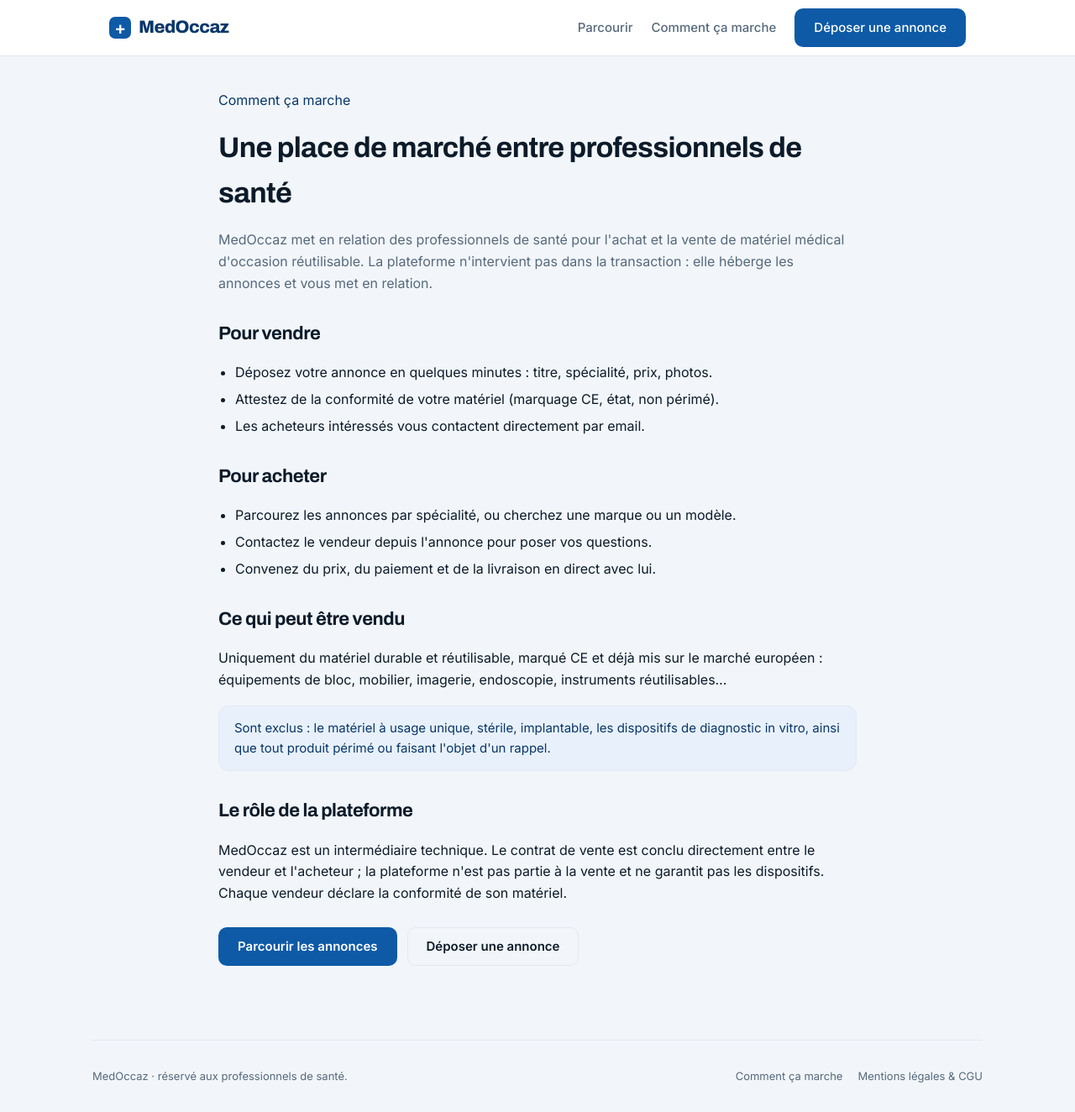
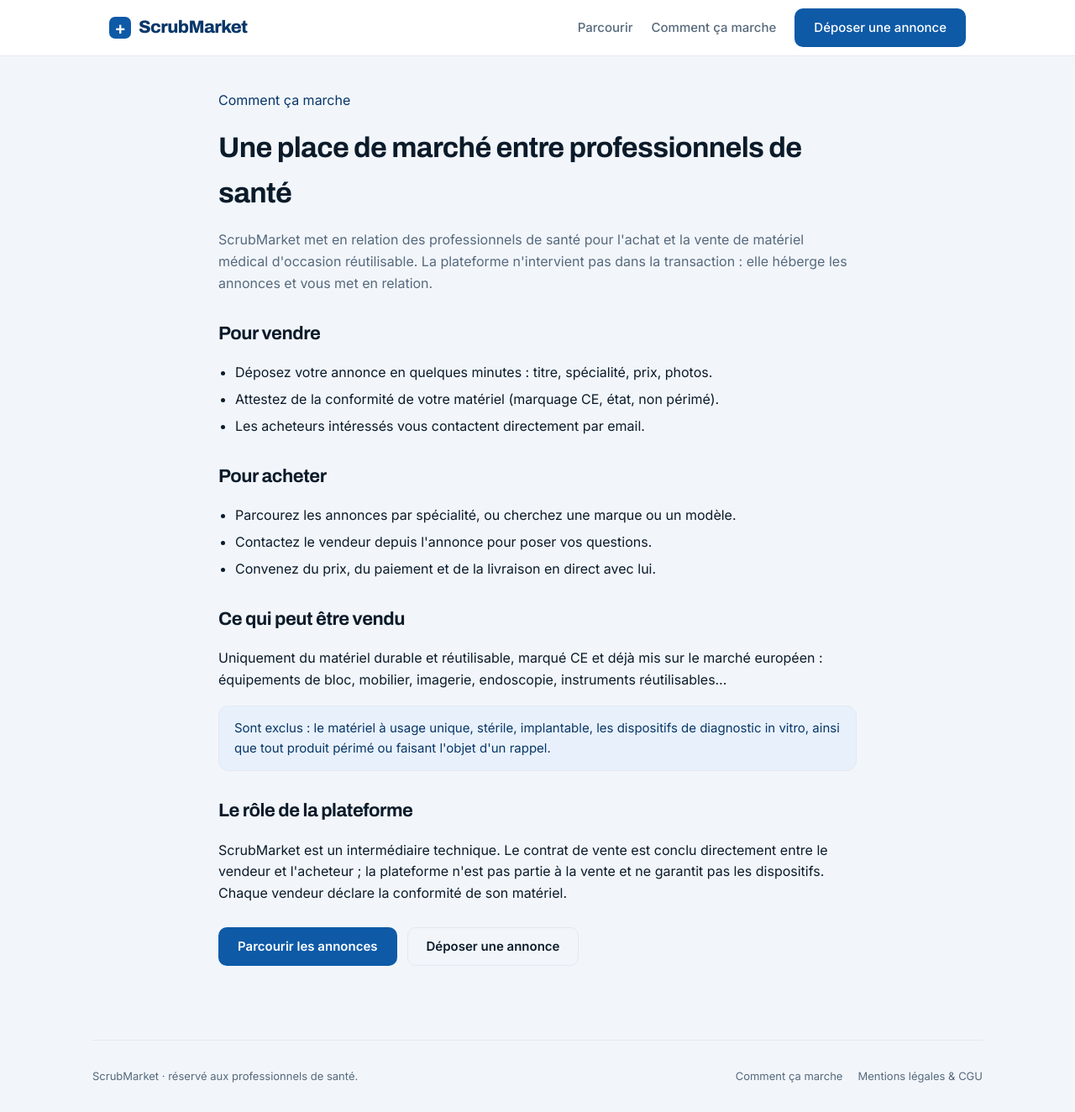
Before and after one commit to lorisguipro-crypto/SCRUBMARKET, a Next.js app: page /comment-ca-marche in a window 1280 px wide. Shown: the whole page at 84% size. Built offline with nearby package versions, Linux system fonts and the light colour scheme.

Commit message:
Add files via upload

```diff
--- a/app/comment-ca-marche/page.js
+++ b/app/comment-ca-marche/page.js
@@ -1,6 +1,6 @@
 import Link from 'next/link';
 
-export const metadata = { title: "Comment ça marche — MedOccaz" };
+export const metadata = { title: "Comment ça marche — ScrubMarket" };
 
 export default function CommentCaMarche() {
   return (
@@ -8,7 +8,7 @@
       <p className="eyebrow" style={{ color: 'var(--primary-dark)' }}>Comment ça marche</p>
       <h1>Une place de marché entre professionnels de santé</h1>
       <p className="muted">
-        {"MedOccaz met en relation des professionnels de santé pour l'achat et la vente de matériel médical d'occasion réutilisable. La plateforme n'intervient pas dans la transaction : elle héberge les annonces et vous met en relation."}
+        {"ScrubMarket met en relation des professionnels de santé pour l'achat et la vente de matériel médical d'occasion réutilisable. La plateforme n'intervient pas dans la transaction : elle héberge les annonces et vous met en relation."}
       </p>
 
       <h2>Pour vendre</h2>
@@ -35,7 +35,7 @@
 
       <h2>Le rôle de la plateforme</h2>
       <p>
-        {"MedOccaz est un intermédiaire technique. Le contrat de vente est conclu directement entre le vendeur et l'acheteur ; la plateforme n'est pas partie à la vente et ne garantit pas les dispositifs. Chaque vendeur déclare la conformité de son matériel."}
+        {"ScrubMarket est un intermédiaire technique. Le contrat de vente est conclu directement entre le vendeur et l'acheteur ; la plateforme n'est pas partie à la vente et ne garantit pas les dispositifs. Chaque vendeur déclare la conformité de son matériel."}
       </p>
 
       <div className="cta">
--- a/app/layout.js
+++ b/app/layout.js
@@ -4,7 +4,7 @@
 import Nav from '@/components/Nav';
 
 export const metadata = {
-  title: "MedOccaz — matériel médical d'occasion entre professionnels",
+  title: "ScrubMarket — matériel médical d'occasion entre professionnels",
   description:
     "La place de marché du matériel médical d'occasion réservée aux professionnels de santé vérifiés.",
 };
@@ -17,7 +17,7 @@
         <main className="container">{children}</main>
         <footer className="footer container">
           <div className="footer-inner">
-            <span>MedOccaz · réservé aux professionnels de santé.</span>
+            <span>ScrubMarket · réservé aux professionnels de santé.</span>
             <span className="footer-links">
               <Link href="/comment-ca-marche">Comment ça marche</Link>
               <Link href="/mentions-legales">Mentions légales &amp; CGU</Link>
--- a/app/mentions-legales/page.js
+++ b/app/mentions-legales/page.js
@@ -1,4 +1,4 @@
-export const metadata = { title: "Mentions légales & CGU — MedOccaz" };
+export const metadata = { title: "Mentions légales & CGU — ScrubMarket" };
 
 export default function MentionsLegales() {
   return (
--- a/components/Nav.js
+++ b/components/Nav.js
@@ -4,7 +4,7 @@
   return (
     <header className="nav">
       <div className="container nav-inner">
-        <Link href="/" className="brand">MedOccaz</Link>
+        <Link href="/" className="brand">ScrubMarket</Link>
         <nav className="nav-links">
           <Link href="/annonces">Parcourir</Link>
           <Link href="/comment-ca-marche">Comment ça marche</Link>
```
Also changed, not shown: 1 other file (tests, documents, lock files or other folders).
